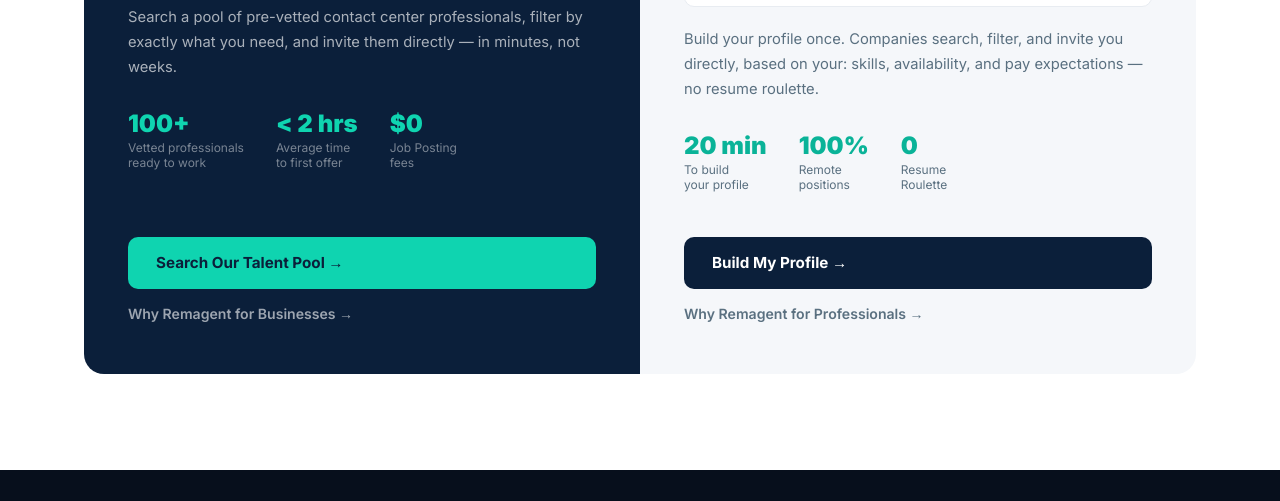
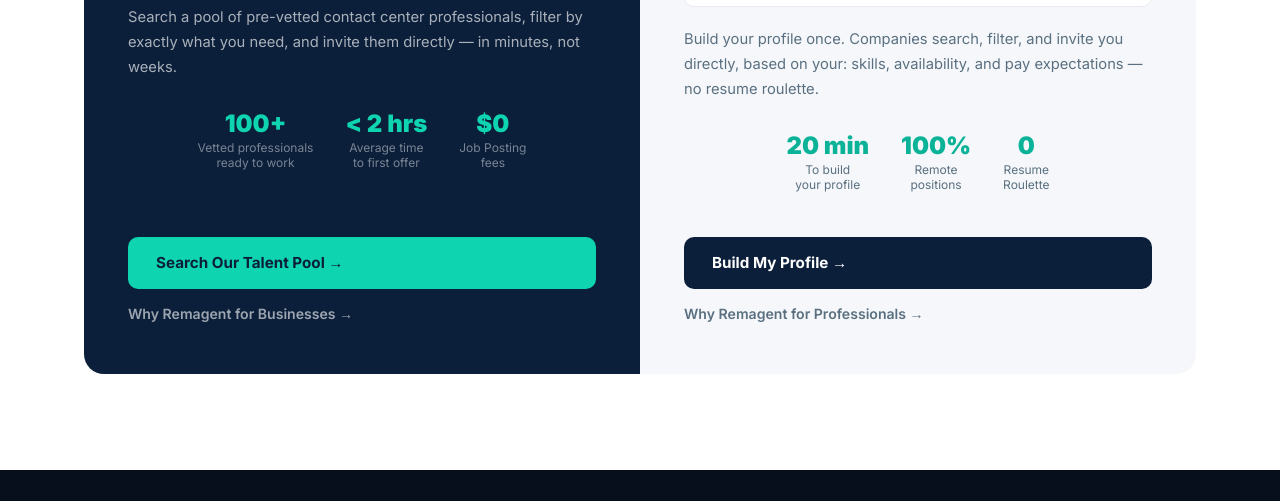
Before and after one commit to Remagent001/remagent-v2-testbuild, a website: page index2.html in a window 1280 px wide. Shown: the part 874-1375 px from the top of the page. Drawn offline with Linux system fonts and the light colour scheme.

Commit message:
Center stats in both panels

```diff
--- a/index2.html
+++ b/index2.html
@@ -140,7 +140,7 @@
       font-size: 0.92rem; color: rgba(255,255,255,0.65); line-height: 1.7; margin-bottom: 32px;
     }
     .panel-biz .panel-stats {
-      display: flex; gap: 32px; margin-bottom: 36px;
+      display: flex; gap: 32px; margin-bottom: 36px; justify-content: center; text-align: center;
     }
     .panel-biz .pstat-num {
       font-size: 1.5rem; font-weight: 900; color: var(--teal); line-height: 1;
@@ -185,7 +185,7 @@
       font-size: 0.92rem; color: var(--gray-600); line-height: 1.7; margin-bottom: 32px;
     }
     .panel-pro .panel-stats {
-      display: flex; gap: 32px; margin-bottom: 36px;
+      display: flex; gap: 32px; margin-bottom: 36px; justify-content: center; text-align: center;
     }
     .panel-pro .pstat-num {
       font-size: 1.5rem; font-weight: 900; color: var(--teal-dark); line-height: 1;
```
